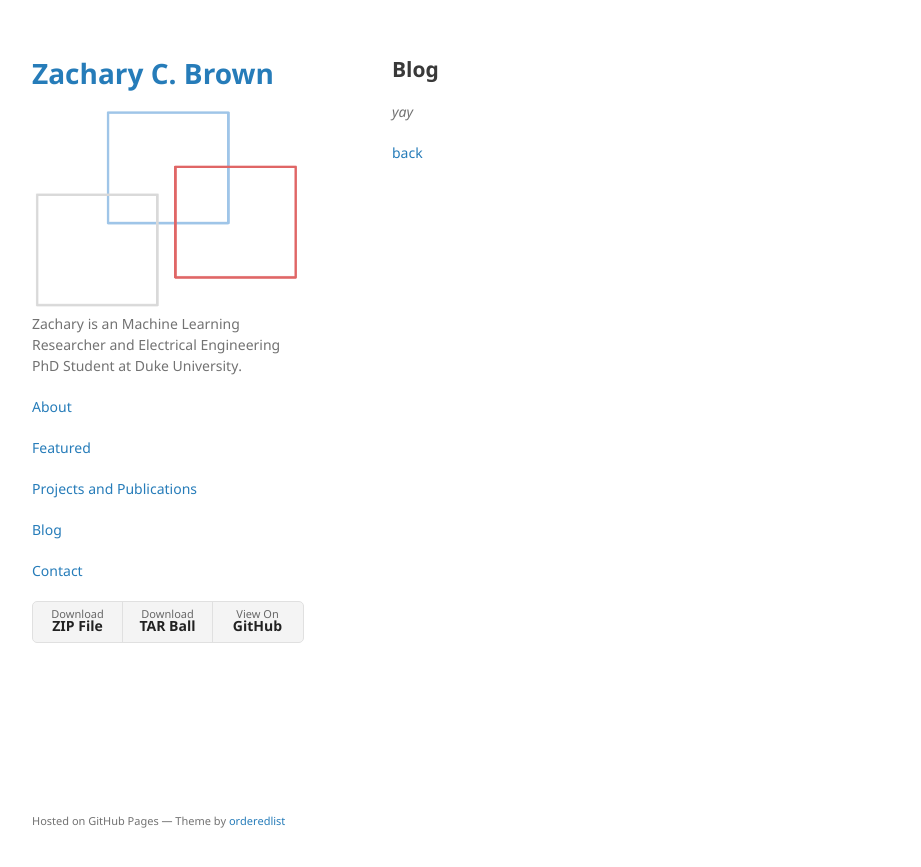
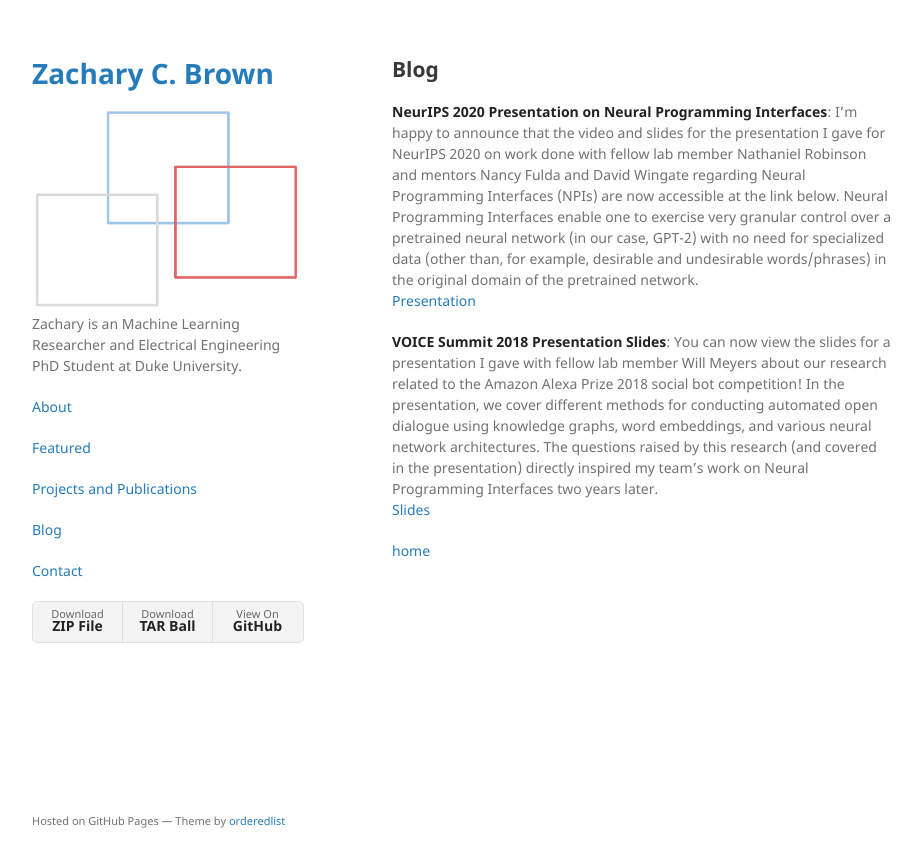
Before and after one commit to zacharycbrown/zacharycbrown.github.io, a Jekyll site: the page built from blog.md, in a window 1280 px wide. Shown: the top 867 px of the page, without its empty margins (178-1099 px from the left). Built offline with Jekyll 4.4.1, drawn with Linux system fonts in a browser that asks for light colours; our own code applies the rules of GitHub Pages for plain Markdown files.

Commit message:
blog ported from original website

```diff
--- a/blog.md
+++ b/blog.md
@@ -4,6 +4,10 @@ layout: default
 
 ## Blog
 
-_yay_
+**NeurIPS 2020 Presentation on Neural Programming Interfaces**: I'm happy to announce that the video and slides for the presentation I gave for NeurIPS 2020 on work done with fellow lab member Nathaniel Robinson and mentors Nancy Fulda and David Wingate regarding Neural Programming Interfaces (NPIs) are now accessible at the link below. Neural Programming Interfaces enable one to exercise very granular control over a pretrained neural network (in our case, GPT-2) with no need for specialized data (other than, for example, desirable and undesirable words/phrases) in the original domain of the pretrained network. \
+[Presentation](https://slideslive.com/38936370/towards-neural-program-interfaces)
 
-[back](./)
+**VOICE Summit 2018 Presentation Slides**: You can now view the slides for a presentation I gave with fellow lab member Will Meyers about our research related to the Amazon Alexa Prize 2018 social bot competition! In the presentation, we cover different methods for conducting automated open dialogue using knowledge graphs, word embeddings, and various neural network architectures. The questions raised by this research (and covered in the presentation) directly inspired my team's work on Neural Programming Interfaces two years later.\
+[Slides](http://bit.ly/byu_voice_2018_nj)
+
+[home](./)
```
